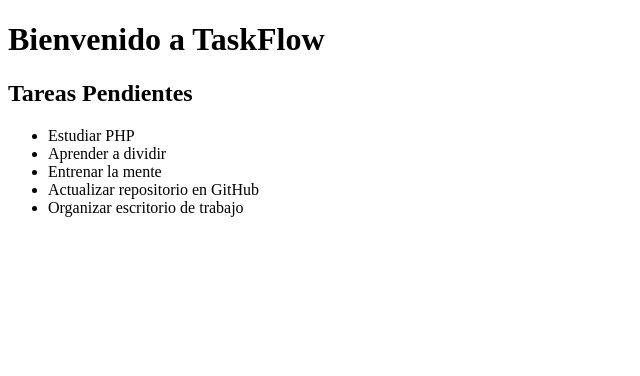
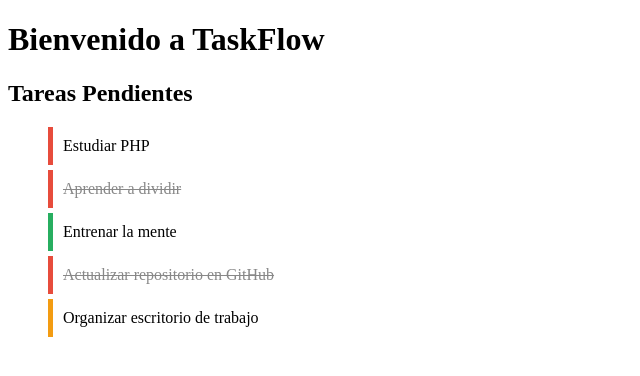
Before and after one commit to Max656plin/Casado_Giner_Max_Taskflow, a PHP site: page /TaskFlow/ in a window 1280 px wide. Shown: the top 376 px of the page, without its empty margins (0-640 px from the left). Run offline with PHP 8.4, Linux system fonts and the light colour scheme; data that the repository does not hold is empty.

Commit message:
Add header and footer views for improved HTML structure

```diff
--- a/App/views/header.php
+++ b/App/views/header.php
@@ -3,6 +3,27 @@
 <head>
     <meta charset="UTF-8">
     <title><?php echo $pageTitle; ?></title>
+    <style>
+        .task-item {
+            padding: 10px;
+            margin: 5px 0;
+            border-left: 5px solid #ccc;
+            list-style-type: none;
+        }
+        .completed {
+            text-decoration: line-through;
+            color: #888;
+        }
+        .priority-alta {
+            border-left-color: #e74c3c;
+        }
+        .priority-media {
+            border-left-color: #f39c12;
+        }
+        .priority-baja {
+            border-left-color: #27ae60;
+        }
+    </style>
 </head>
 <body>
     <h1>Bienvenido a <?php echo SITE_NAME; ?></h1>
--- a/public/index.php
+++ b/public/index.php
@@ -1,6 +1,6 @@
 <!-- http://localhost/TaskFlow/public/ -->
 <?php
-$tasks= [
+$tasks = [
     [
         'title' => 'Estudiar PHP',
         'completed' => false,
@@ -9,7 +9,7 @@ $tasks= [
     [
         'title' => 'Aprender a dividir',
         'completed' => true,
-        'priority' => 'Alta'
+        'priority' => 'alta'
     ],
     [
         'title' => 'Entrenar la mente',
@@ -27,10 +27,10 @@ $tasks= [
         'priority' => 'media'
     ]
 ];
-
 ?>
 <?php
 define('SITE_NAME', 'TaskFlow');
+$pageTitle = 'Tareas Pendientes - TaskFlow';
 
 include '../app/views/header.php';
 ?>
@@ -39,11 +39,13 @@ include '../app/views/header.php';
 <ul>
     <?php foreach ($tasks as $task): ?>
         <?php
+
             $taskClasses = 'task-item';
 
             if ($task['completed']) {
                 $taskClasses .= ' completed';
             }
+
             switch ($task['priority']) {
                 case 'alta':
                     $taskClasses .= ' priority-alta';
@@ -63,5 +65,5 @@ include '../app/views/header.php';
 </ul>
 
 <?php
-    include("../app/views/footer.php"); // Incluye el pie de página
+    include("../app/views/footer.php");
 ?>
```
